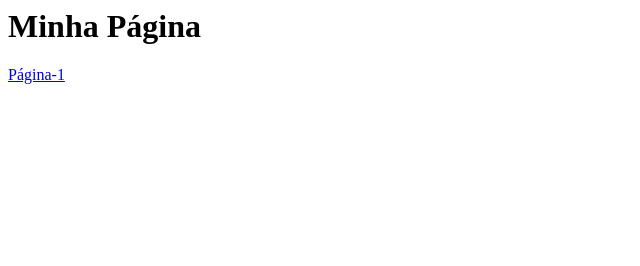
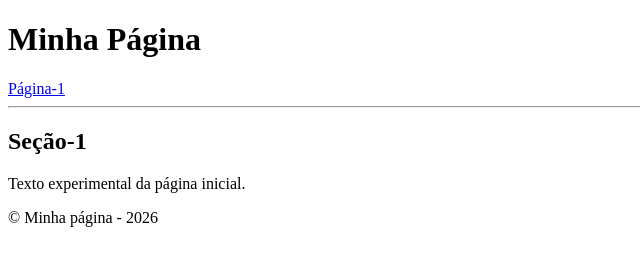
Before and after one commit to U-Ale/exemplo-repo-front-1tdspo-2026, a plain HTML site: page index.html in a window 1280 px wide. Shown: the whole page, without its empty margins (0-640 px from the left). Drawn offline with Linux system fonts and the light colour scheme.

Commit message:
Página html semântica criada.

```diff
--- a/index.html
+++ b/index.html
@@ -1,4 +1,19 @@
+<!DOCTYPE html>
+<!--
+O doctype é um DTD, que informa ao navegador qual é a versão do HTML
+ que está sendo carregada, neste caso aqui é o 5.
+DTD = Document Type Definition
+
+-->
+
 <html lang="pt-br">
+
+ <head>
+  <meta charset="UTF-8">
+  <meta name="viewport" content="width=device-width, initial-scale=1.0">
+  <title>Página Inicial</title>
+ </head>
+
  <body>
   <header>
    <h1>Minha Página</h1>
@@ -6,5 +21,16 @@
     <a href="./pagina1.html">Página-1</a>
    </nav>
   </header>
+  <hr>
+  <main>
+   <section>
+    <h2>Seção-1</h2>
+    <p>Texto experimental da página inicial.</p>
+   </section>
+  </main>
+  <footer>
+   <p>&copy; Minha página - 2026</p>
+  </footer>
  </body>
-<html>
+
+</html>
```
Lines whose indentation alone changed are shown as unchanged.
